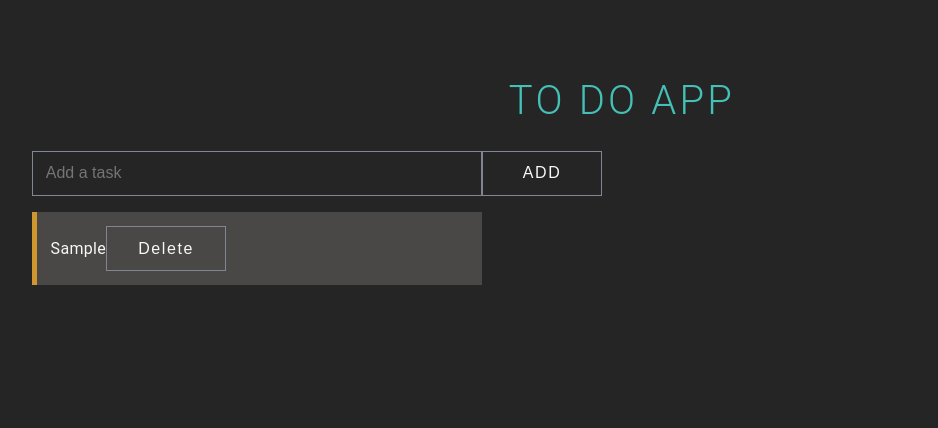
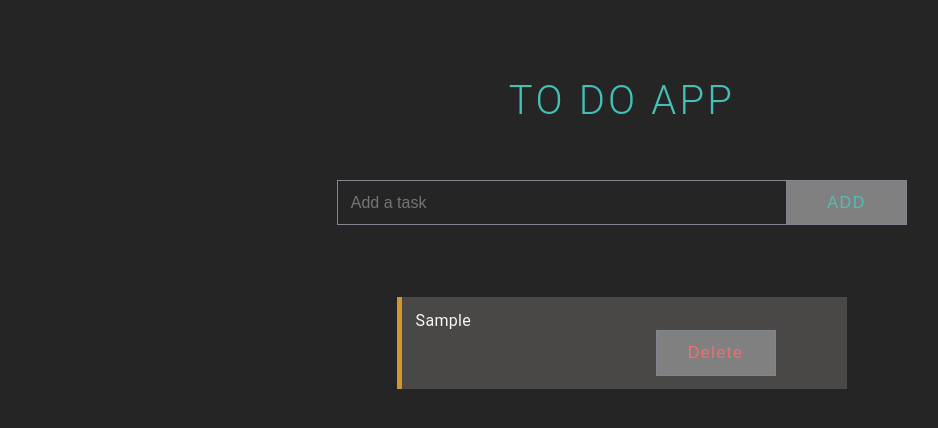
Before and after one commit to Akanksha-Yadav/todoapp-fe, a React (Create React App) app in the folder front_end/todolist/: page / in a window 1280 px wide. Both pictures are taken after typing "Sample" into the empty fields and a click on the button "ADD". Shown: the top 428 px of the page, without its empty margins (18-956 px from the left). Built offline with nearby package versions, Linux system fonts and the light colour scheme.

Commit message:
basictodo

```diff
--- a/front_end/todolist/src/App.css
+++ b/front_end/todolist/src/App.css
@@ -17,7 +17,9 @@ body {
   padding: 1rem;
   max-width: 50%;
   margin: 0 auto;
-  text-align: center;
+  display: flex;
+  justify-content: center;
+  align-items: center;
   background: #333;
   box-shadow: rgba(0, 0, 0, 0.25) 0px 2px 5px;
 }
@@ -33,6 +35,9 @@ h1 {
 
 .input-wrapper {
   margin: 3.5rem;
+  display: flex;
+  justify-content: center;
+  align-items: center;
 
 }
 
@@ -43,7 +48,7 @@ h1 {
 .todo {
   display: flex;
   justify-content: center;
-  align-items: flex-start;
+
 }
 
 input {
@@ -74,13 +79,17 @@ button {
   border: 1px solid #828691;
 }
 
+button{
+  background: grey;
+}
 .add-button {
-  color: #44c0b6;
+  color: #54bdb4;
   border-left: none;
 }
 
 .delete-button {
   color: #fe6a6a;
+  margin-left: 240px;
 }
 
 ul {
--- a/front_end/todolist/src/toDoInput.js
+++ b/front_end/todolist/src/toDoInput.js
@@ -2,7 +2,7 @@ function ToDoInput(props){
     const {toDo, addToDo, setToDo} = props;
 
     return(
-        <div classname="input-wrapper">
+        <div class="input-wrapper">
         {/* <input type="text" name="todo" placeholder="Add a tas k"/> */}
         <input
           type="text"
@@ -13,7 +13,7 @@ function ToDoInput(props){
             setToDo(e.target.value);
           }}
         />
-        <button classname="add-button" onClick={addToDo}>ADD</button>
+        <button class="add-button" onClick={addToDo}>ADD</button>
       </div>
     )
 }
--- a/front_end/todolist/src/toDoList.js
+++ b/front_end/todolist/src/toDoList.js
@@ -1,4 +1,3 @@
-import { useState } from "react";
 
 function ToDoList(props) {
 
@@ -14,15 +13,15 @@ function ToDoList(props) {
     }
 
     return (
-        <div>
-            {props.toDoList?.length > 0 ? (<ul className="todo-list">
+        <div class="todo">
+            {props.toDoList?.length > 0 ? (<ul class="todo-list">
                 {props.toDoList.map(
-                    todo => <li key={todo[0]}>{todo[1]}
 
-                    <button classname="delete-button" onClick={() => {deleteItem(todo[0], props.toDoList, props.setToDoList)}}>Delete</button>
+                    todo =><li key={todo[0]}>{todo[1]}{' '}
+                    <button class="delete-button" onClick={() => {deleteItem(todo[0], props.toDoList, props.setToDoList)}}>Delete</button>
                     </li>
                 )}
-            </ul>): (<div>No tasks</div>)}
+            </ul>): (<div class="empty">No tasks</div>)}
         </div>
     )
 };
```
